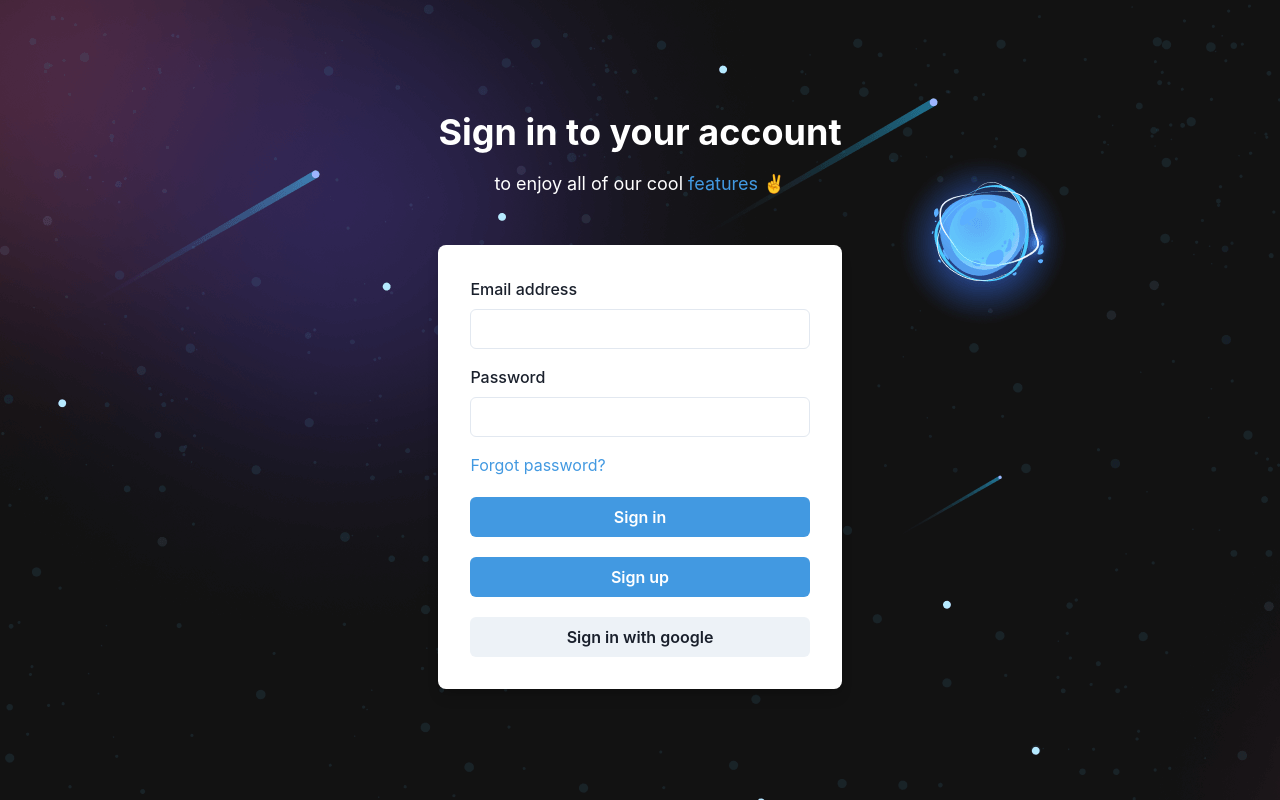
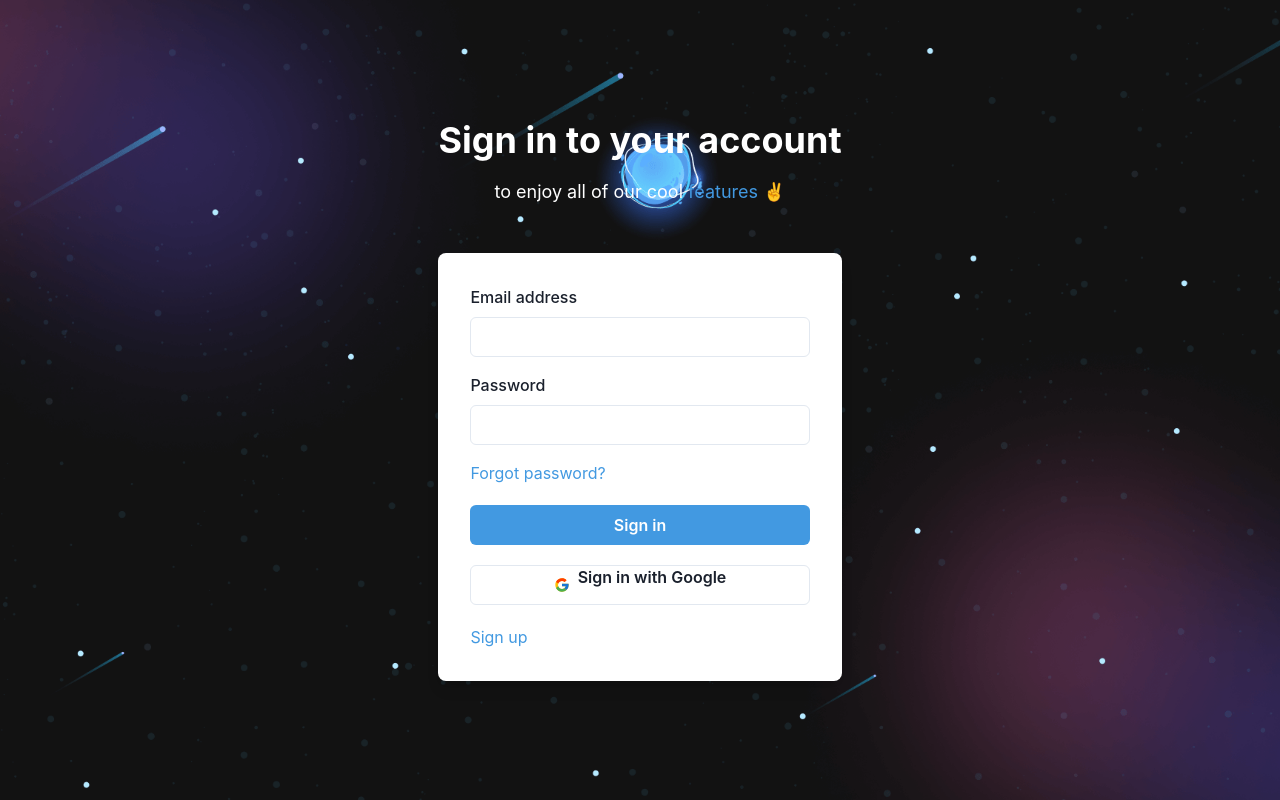
Before and after one commit to Oline-make-friends/Online-make-friends-client, a React (Create React App) app: page / in a window 1280 px wide. Built offline with nearby package versions, Linux system fonts and the light colour scheme.

Commit message:
update toast and set page show header

```diff
--- a/src/App.css
+++ b/src/App.css
@@ -1,22 +1,8 @@
-/************ Custom Font ************/
-@font-face {
-  font-family: Centra;
-  src: url('./assets/font/CentraNo2-Bold.ttf');
-  font-weight: 700;
-}
 
-@font-face {
-  font-family: Centra;
-  src: url('./assets/font/CentraNo2-Medium.ttf');
-  font-weight: 500;
-}
-
-@font-face {
-  font-family: Centra;
-  src: url('./assets/font/CentraNo2-Book.ttf');
-  font-weight: 400;
-}
 
 .App {
   background-image: url(./assets/img/banner-bg.png);
+  background-position: center;
+  background-repeat: no-repeat;
+  background-size: cover;
 }
--- a/src/App.js
+++ b/src/App.js
@@ -8,9 +8,16 @@ import RequireAuth from "./components/Auth/RequireAuth";
 import Profile from "./pages/Profile/Profile";
 import ResetPS from "./pages/Auth/ResetPS";
 import Header from "./components/Header/Header";
+import 'react-toastify/dist/ReactToastify.css';
 
 function App() {
   const location = useLocation();
+  const setHeader = (path) =>{
+    if(path === "/" || path === "/Register" || path === "/ResetPS"){
+      return ""
+    }
+    else return <Header/>
+  }
   return (
     <div
       className="App"
@@ -19,8 +26,8 @@ function App() {
         flexDirection: "column",
       }}
     >
-      {location.pathname === "/" ? "" : <Header />}
-
+      {/* {location.pathname === "/" || "/Register" ? "" : <Header />} */}
+      {setHeader(location.pathname)}
       <Routes>
         <Route element={<RequireAuth />}>
           <Route path="/profile" element={<Profile />} />
@@ -29,7 +36,8 @@ function App() {
         <Route path="/Register" element={<Register />} />
         <Route path="/ResetPS" element={<ResetPS />} />
       </Routes>
-      <ToastContainer autoClose="1000" />
+      <ToastContainer position="top-center"
+      autoClose="1000" />
     </div>
   );
 }
--- a/src/pages/Auth/Login.jsx
+++ b/src/pages/Auth/Login.jsx
@@ -11,12 +11,15 @@ import {
   Heading,
   Text,
   useColorModeValue,
+  Center
 } from "@chakra-ui/react";
 import { useDispatch } from "react-redux";
-import { toast } from "react-toastify";
+import { toast } from 'react-toastify';
 import { useNavigate } from "react-router-dom";
 import { loginUser } from "../../redux/apiRequest";
-import {signInWithGoogle} from "../../firebase";
+import { signInWithGoogle } from "../../firebase";
+import { FcGoogle } from 'react-icons/fc';
+
 
 export default function Login() {
   const dispatch = useDispatch();
@@ -92,17 +95,25 @@ export default function Login() {
                     Sign in
                   </Button>
                   <Button
-                    bg={"blue.400"}
-                    color={"white"}
-                    _hover={{
-                      bg: "blue.500",
-                    }}
+                    onClick={() => { signInWithGoogle(dispatch, navigate, toast) }}
+                    w={'full'}
+                    maxW={'md'}
+                    variant={'outline'}
+                    leftIcon={<FcGoogle />}>
+                    <Center>
+                      <Text>Sign in with Google</Text>
+                    </Center>
+                  </Button>
+                  <Stack
+                    direction={{ base: "column", sm: "row" }}
+                    align={"start"}
+                    justify={"space-between"}
                   >
-                    <Link href="/Register">Sign up</Link>
-                  </Button>
-                  <Button onClick={() =>{signInWithGoogle(dispatch, navigate, toast)}}>
-                    Sign in with google
-                  </Button>
+                    <Link color={"blue.400"} href="/Register">
+                      Sign up
+                    </Link>
+                  </Stack>
+
                 </Stack>
               </Stack>
             </form>
--- a/src/pages/Auth/Register.jsx
+++ b/src/pages/Auth/Register.jsx
@@ -21,6 +21,7 @@ export default function Register() {
   const [showPassword, setShowPassword] = useState(false);
 
   return (
+    <div>
       <Flex minH={"100vh"} align={"center"} justify={"center"} className="bg">
         <Stack spacing={8} mx={"auto"} maxW={"lg"} py={12} px={6}>
           <Stack align={"center"}>
@@ -97,5 +98,6 @@ export default function Register() {
           </Box>
         </Stack>
       </Flex>
+    </div>
   );
 }
```
Lines whose indentation alone changed are shown as unchanged.
